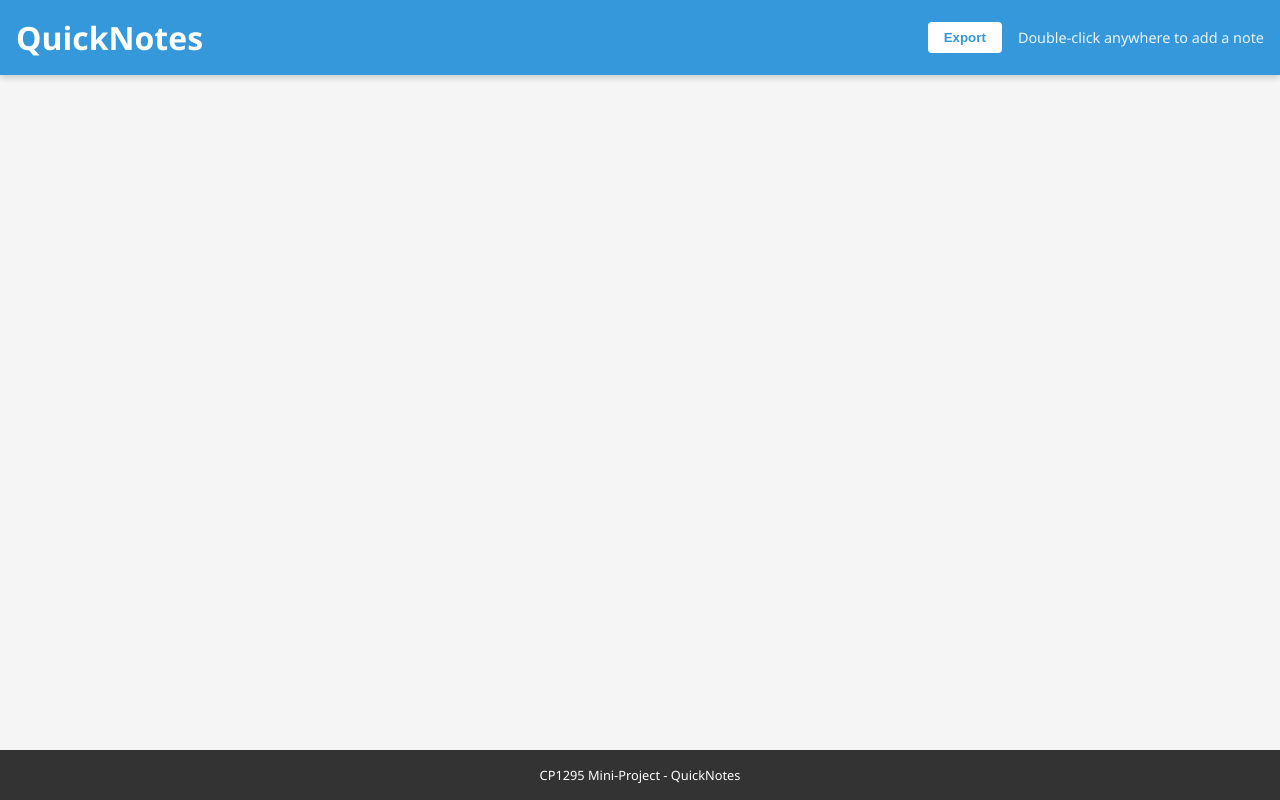
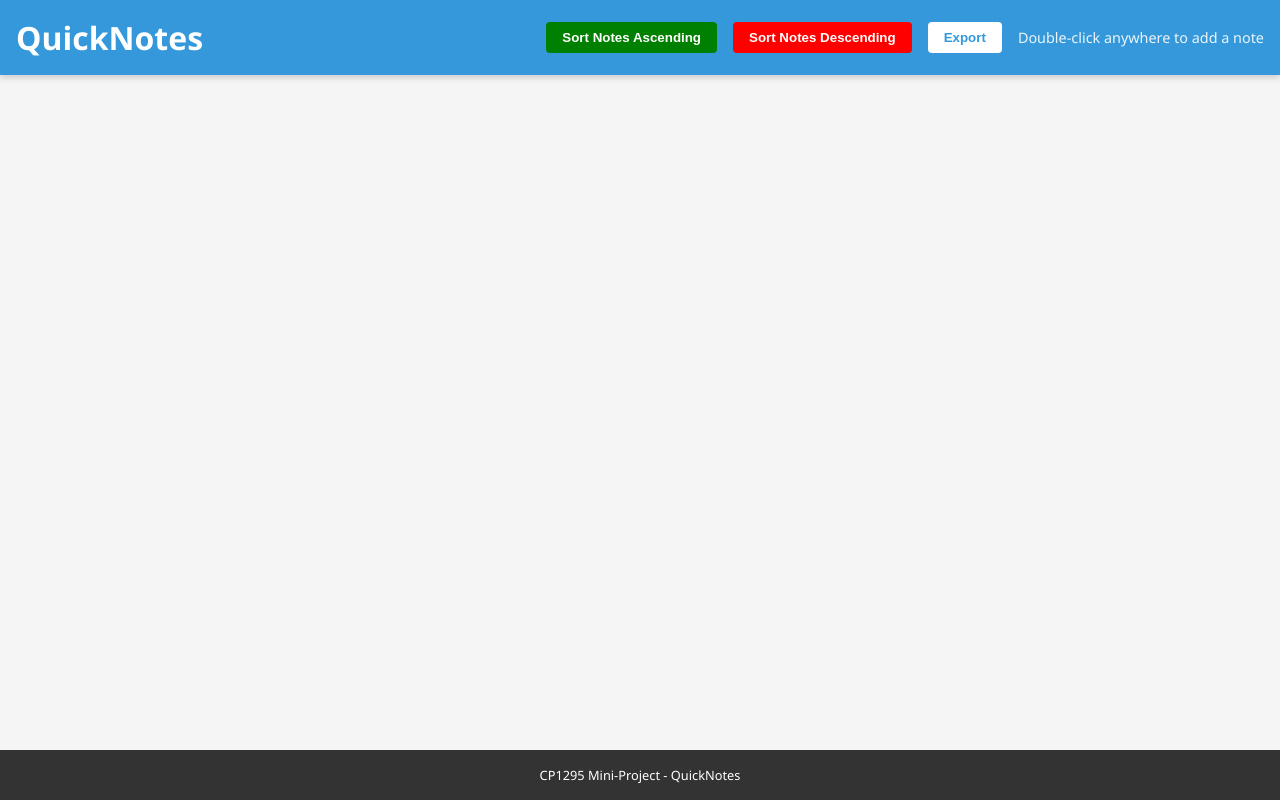
Before and after one commit to mcagonsi/StickyNotes_Project, a plain HTML site: page index.html in a window 1280 px wide. Drawn offline with Linux system fonts and the light colour scheme.

Commit message:
added buttons for sorting ascending and descending

```diff
--- a/css/styles.css
+++ b/css/styles.css
@@ -53,6 +53,38 @@ header {
 }
 
 #export-btn:hover {
+    background-color: #ecf0f1;
+    transform: translateY(-2px);
+}
+
+#asc-btn {
+    background-color: green;
+    color: white;
+    border: none;
+    padding: 0.5rem 1rem;
+    border-radius: 4px;
+    font-weight: bold;
+    cursor: pointer;
+    transition: all 0.2s ease;
+}
+
+#desc-btn:hover {
+    background-color: #ecf0f1;
+    transform: translateY(-2px);
+}
+
+#desc-btn {
+    background-color: red;
+    color: white;
+    border: none;
+    padding: 0.5rem 1rem;
+    border-radius: 4px;
+    font-weight: bold;
+    cursor: pointer;
+    transition: all 0.2s ease;
+}
+
+#asc-btn:hover {
     background-color: #ecf0f1;
     transform: translateY(-2px);
 }
--- a/index.html
+++ b/index.html
@@ -11,6 +11,8 @@
     <header>
         <h1>QuickNotes</h1>
         <div class="controls">
+            <button id="asc-btn" title="Order Notes Ascending">Sort Notes Ascending</button>
+            <button id="desc-btn" title="Order Notes Descending">Sort Notes Descending</button>
             <button id="export-btn" title="Export notes as JSON">Export</button>
             <span class="instructions">Double-click anywhere to add a note</span>
         </div>
```
